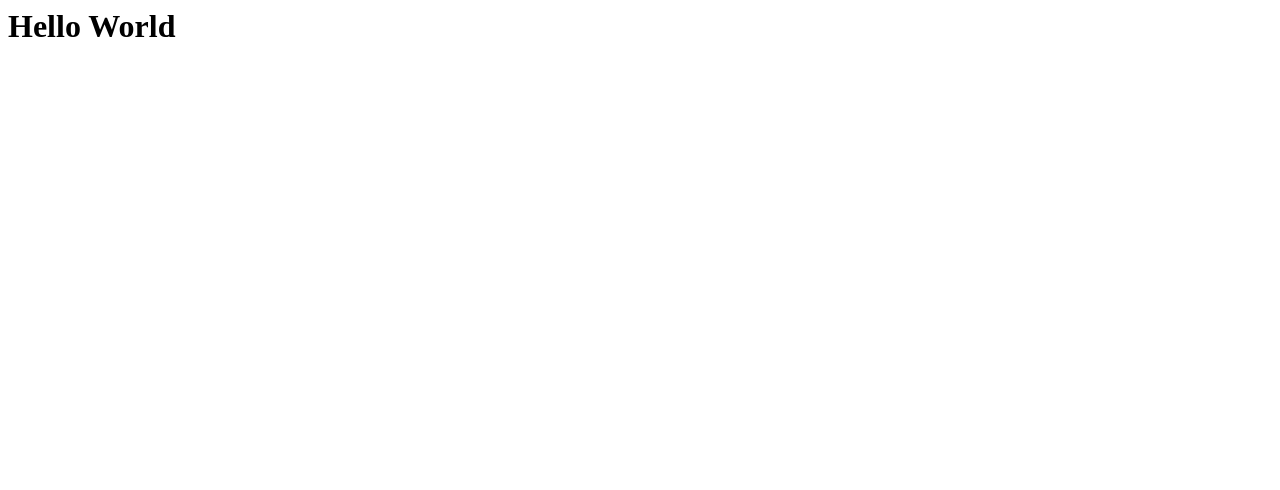
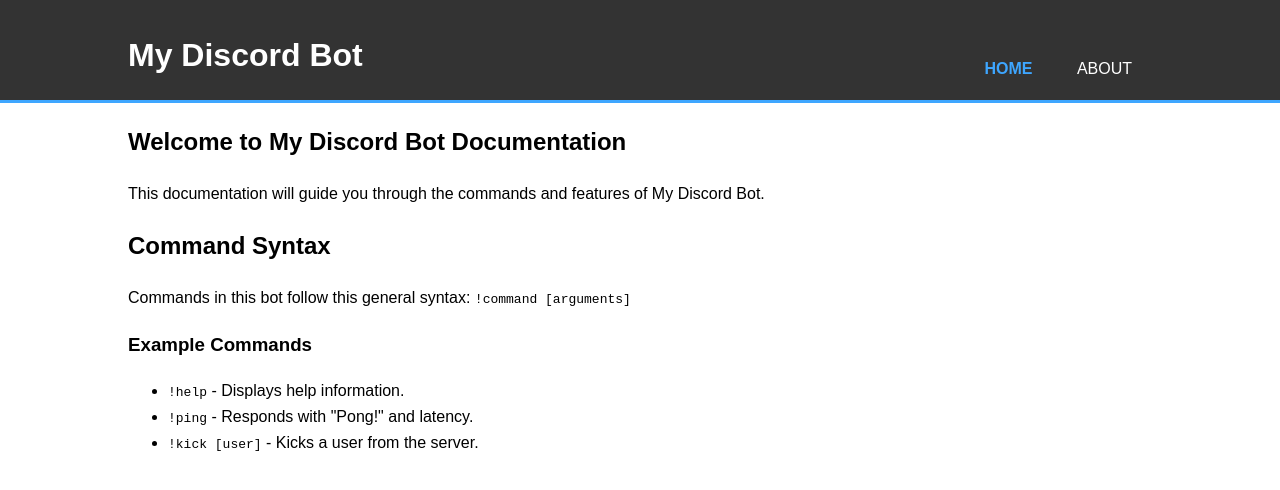
Before and after one commit to OxydiumGit/OxyBot, a plain HTML site: page index.html in a window 1280 px wide. Drawn offline with Linux system fonts and the light colour scheme.

Commit message:
Update index.html

```diff
--- a/index.html
+++ b/index.html
@@ -1 +1,93 @@
-<h1>Hello World</h1>
+<!DOCTYPE html>
+<html lang="en">
+<head>
+    <meta charset="UTF-8">
+    <title>Discord Bot Documentation</title>
+    <style>
+        body {
+            font-family: Arial, sans-serif;
+            margin: 0;
+            padding: 0;
+            line-height: 1.6;
+        }
+        .container {
+            width: 80%;
+            margin: auto;
+            overflow: hidden;
+        }
+        header {
+            background: #333;
+            color: #fff;
+            padding-top: 30px;
+            min-height: 70px;
+            border-bottom: #3ea6ff 3px solid;
+        }
+        header a {
+            color: #fff;
+            text-decoration: none;
+            text-transform: uppercase;
+            font-size: 16px;
+        }
+        header ul {
+            padding: 0;
+            list-style: none;
+            text-align: center;
+        }
+        header li {
+            display: inline;
+            margin: 0 20px;
+        }
+        header #branding {
+            float: left;
+        }
+        header #branding h1 {
+            margin: 0;
+        }
+        header nav {
+            float: right;
+            margin-top: 10px;
+        }
+        header .highlight, header .current a {
+            color: #3ea6ff;
+            font-weight: bold;
+        }
+        header a:hover {
+            color: #ffffff;
+            font-weight: bold;
+        }
+    </style>
+</head>
+<body>
+    <header>
+        <div class="container">
+            <div id="branding">
+                <h1>My Discord Bot</h1>
+            </div>
+            <nav>
+                <ul>
+                    <li class="current"><a href="#">Home</a></li>
+                    <li><a href="#">About</a></li>
+                </ul>
+            </nav>
+        </div>
+    </header>
+
+    <div class="container">
+        <section id="main">
+            <h1>Welcome to My Discord Bot Documentation</h1>
+            <p>This documentation will guide you through the commands and features of My Discord Bot.</p>
+
+            <h2>Command Syntax</h2>
+            <p>Commands in this bot follow this general syntax: <code>!command [arguments]</code></p>
+
+            <h3>Example Commands</h3>
+            <ul>
+                <li><code>!help</code> - Displays help information.</li>
+                <li><code>!ping</code> - Responds with "Pong!" and latency.</li>
+                <li><code>!kick [user]</code> - Kicks a user from the server.</li>
+                <!-- Add more commands here -->
+            </ul>
+        </section>
+    </div>
+</body>
+</html>
```
